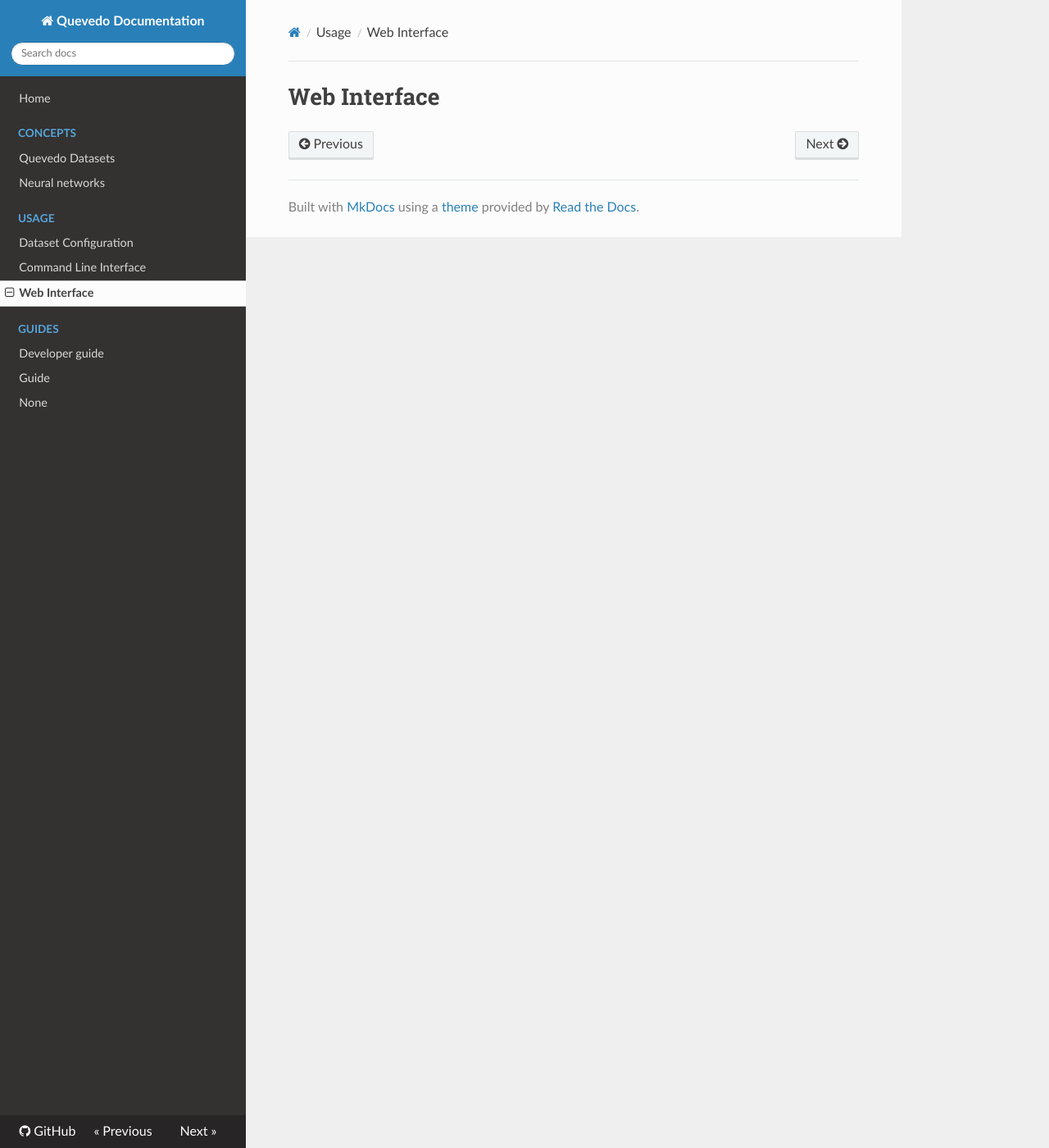
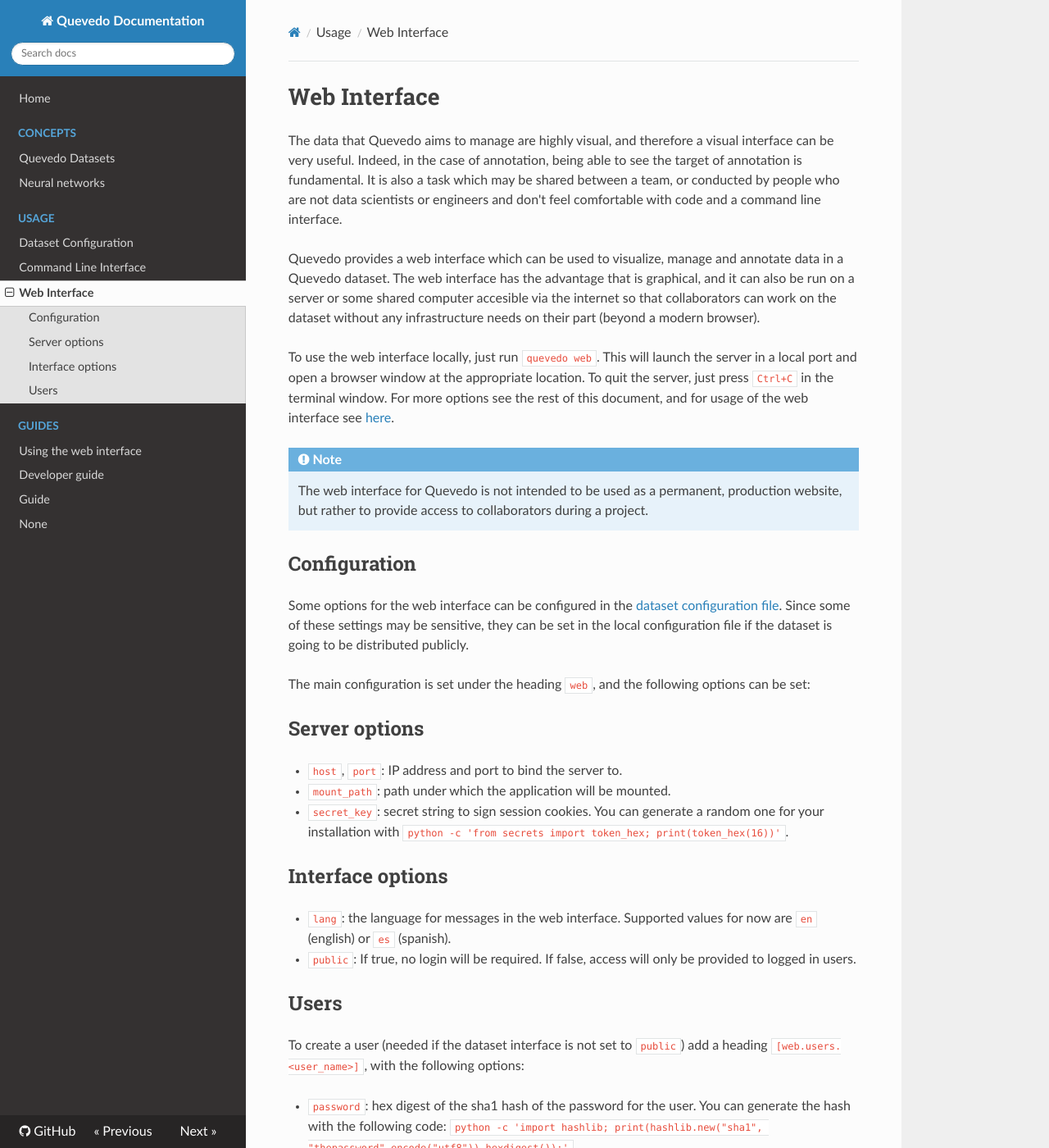
Before and after one commit to agarsev/quevedo, an MkDocs documentation site: the page built from docs/web.md, in a window 1280 px wide and 1400 px high. Shown: the whole window at 82% size. Built offline with MkDocs 1.6.1, drawn with Linux system fonts in a browser that asks for light colours; nearby versions of some CDN libraries; some of the changed text lies outside the part shown.

Commit message:
Web interface documentation (and some small fixes)

```diff
--- a/docs/web.md
+++ b/docs/web.md
@@ -1 +1,81 @@
 # Web Interface
+
+The data that Quevedo aims to manage are highly visual, and therefore a visual
+interface can be very useful. Indeed, in the case of annotation, being able to
+see the target of annotation is fundamental. It is also a task which may
+be shared between a team, or conducted by people who are not data scientists or
+engineers and don't feel comfortable with code and a command line interface.
+
+Quevedo provides a web interface which can be used to visualize, manage and
+annotate data in a Quevedo dataset. The web interface has the advantage that is
+graphical, and it can also be run on a server or some shared computer accesible
+via the internet so that collaborators can work on the dataset without any
+infrastructure needs on their part (beyond a modern browser).
+
+To use the web interface locally, just run `quevedo web`. This will launch the
+server in a local port and open a browser window at the appropriate location. To
+quit the server, just press `Ctrl+C` in the terminal window. For more options
+see the rest of this document, and for usage of the web interface see
+[here](web_use.md).
+
+!!! note
+    The web interface for Quevedo is not intended to be used as a permanent,
+    production website, but rather to provide access to collaborators during a
+    project.
+
+## Configuration
+
+Some options for the web interface can be configured in the [dataset
+configuration file](config.md). Since some of these settings may be sensitive,
+they can be set in the local configuration file if the dataset is going to be
+distributed publicly.
+
+The main configuration is set under the heading `web`, and the following options
+can be set:
+
+## Server options
+
+- `host`, `port`: IP address and port to bind the server to.
+- `mount_path`: path under which the application will be mounted.
+- `secret_key`: secret string to sign session cookies. You can generate a random
+    one for your installation with
+    `python -c 'from secrets import token_hex; print(token_hex(16))'`.
+
+## Interface options
+
+- `lang`: the language for messages in the web interface. Supported values for
+    now are `en` (english) or `es` (spanish).
+- `public`: If true, no login will be required. If false, access will only be
+    provided to logged in users.
+
+## Users
+
+To create a user (needed if the dataset interface is not set to `public`) add a
+heading `[web.users.<user_name>]`, with the following options:
+
+- `password`: hex digest of the sha1 hash of the password for the user. You can
+    generate the hash with the following code:
+    `python -c 'import hashlib; print(hashlib.new("sha1", "thepassword".encode("utf8")).hexdigest());'`.
+- `read`: subsets that the user has *read* access to. Can be `ALL`, `NONE`, or a
+    list of subsets to allow access to. These strings are actually
+    [regexes][regex], so any subset matching them will be available.
+- `write`: subsets that the user has *write* access to. Follows the same syntax
+    of `read`. Write access means adding annotations to a subset, and *saving*
+    modified annotations to the server (the annotation can be changed locally,
+    but not saved).
+
+Assuming we have the sets `spanish_a`, `spanish_b` and `english_a`:
+
+- `read = [ "spanish", "english" ]` will allow access to all sets.
+- `read = [ "spanish_a" ]` will only allow access to the `spanish_a` set.
+- `read = [ "_a" ]` will allow access to the `spanish_a` and `english_a` sets.
+
+You can use `^`, `$`, and other [regex] syntax to be more specific.
+
+!!! warning
+    This system of managing users is not very sophisticated, intended to prevent
+    mistakes or unintentional leaks of data rather than actual security. Please
+    don't put here your email or bank passwords, nor ask your collaborators to
+    provide them to you.
+
+[regex]: https://docs.python.org/3/library/re.html#regular-expression-syntax
--- a/mkdocs.yml
+++ b/mkdocs.yml
@@ -12,6 +12,7 @@
     - cli.md
     - web.md
   - Guides:
+    - web_use.md
     - dev.md
     - User_guide.md
     - with_dvc.md
--- a/quevedo/web/static/graph.js
+++ b/quevedo/web/static/graph.js
@@ -7,7 +7,7 @@
 
 export function GraphemeEditor ({ id, tags, columns }) {
     return html`
-        <h2>${Text['graphemes']}</h2>
+        <h2>${Text['grapheme_annotation']}</h2>
         <div class="GraphemeList">
             <div class="Annotation">
                 <img src="img/${id.full}.png" />
--- a/quevedo/web/static/i18n/en.js
+++ b/quevedo/web/static/i18n/en.js
@@ -22,5 +22,6 @@
     saving: 'Saving...', // Message when sending changes to server
     saved: 'Saved', // Message when changes were succesfully saved
     meta: 'Metadata', // Additional information for an annotation
-    graphemes: 'Graphemes (drag to draw)', // Title of grapheme list and box
+    logogram_annotation: 'Annotation (drag to draw)', // Title of logogram annotation
+    grapheme_annotation: 'Annotation', // Title of grapheme tag list
 };
--- a/quevedo/web/static/i18n/es.js
+++ b/quevedo/web/static/i18n/es.js
@@ -22,5 +22,6 @@
     saving: 'Guardando...', // Message when sending changes to server
     saved: 'Guardado', // Message when changes were succesfully saved
     meta: 'Metadatos', // Additional information for an annotation
-    graphemes: 'Grafemas (pinchar y arrastrar para dibujar)', // Title of grapheme list and box
+    logogram_annotation: 'Etiquetas (pinchar y arrastrar para dibujar)',
+    grapheme_annotation: 'Etiquetas',
 };
--- a/quevedo/web/static/list.css
+++ b/quevedo/web/static/list.css
@@ -63,6 +63,10 @@
     max-width: 100%;
     max-height: 70%;
     margin: auto;
+}
+
+.Entry > a {
+    margin: auto;
     cursor: pointer;
 }
 
--- a/quevedo/web/static/logo.js
+++ b/quevedo/web/static/logo.js
@@ -18,7 +18,7 @@
 
 export function LogogramEditor (props) {
     return html`
-        <h2>${Text['graphemes']}</h2>
+        <h2>${Text['logogram_annotation']}</h2>
         <${GraphemeList} ...${props} />
     `;
 }
--- a/quevedo/web/static/page.html
+++ b/quevedo/web/static/page.html
@@ -17,6 +17,8 @@
     <footer>
         <img class="QuevedoLogo" src="quevedo_logo.png" />
         Quevedo © Antonio F. G. Sevilla 2021 —
+        <a href="TODO" target="_blank">Documentation</a> —
+        <a href="TODO" target="_blank">About</a> —
         <a href="https://ucm.es/visse" target="_blank">VisSE</a> —
         <a href="https://github.com/agarsev/quevedo" target="_blank">GitHub</a>
     </footer>
```
Also changed, not shown: ROADMAP.md (+2 -2 lines), docs/web_use.md (added, +100 -0 lines), quevedo/web/static/list.js (+8 -2 lines), docs/img/web_grapheme_anno.png (added), docs/img/web_listing_up.png (added), docs/img/web_logogram_anno.png (added), docs/img/web_overview.png (added).
